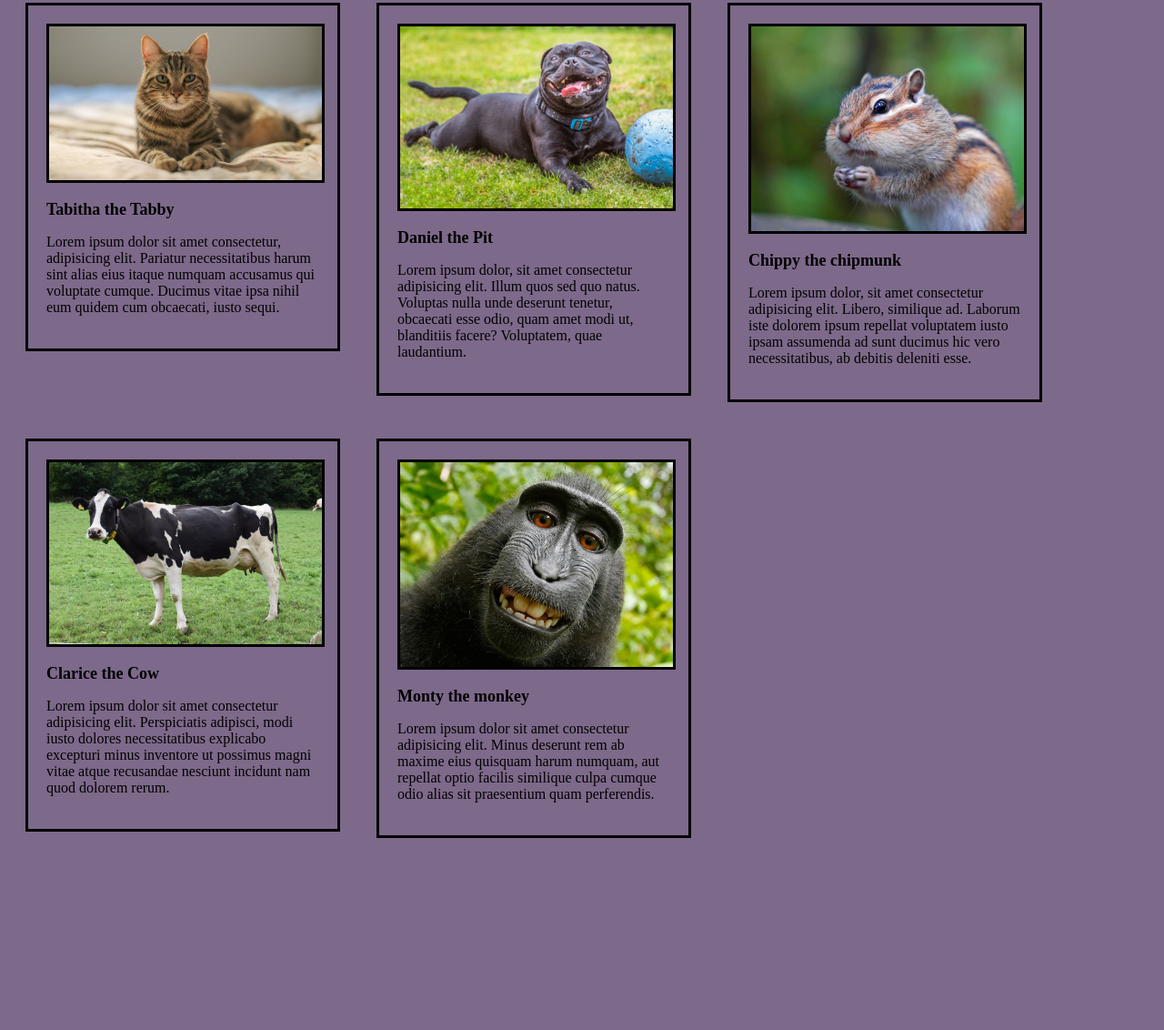
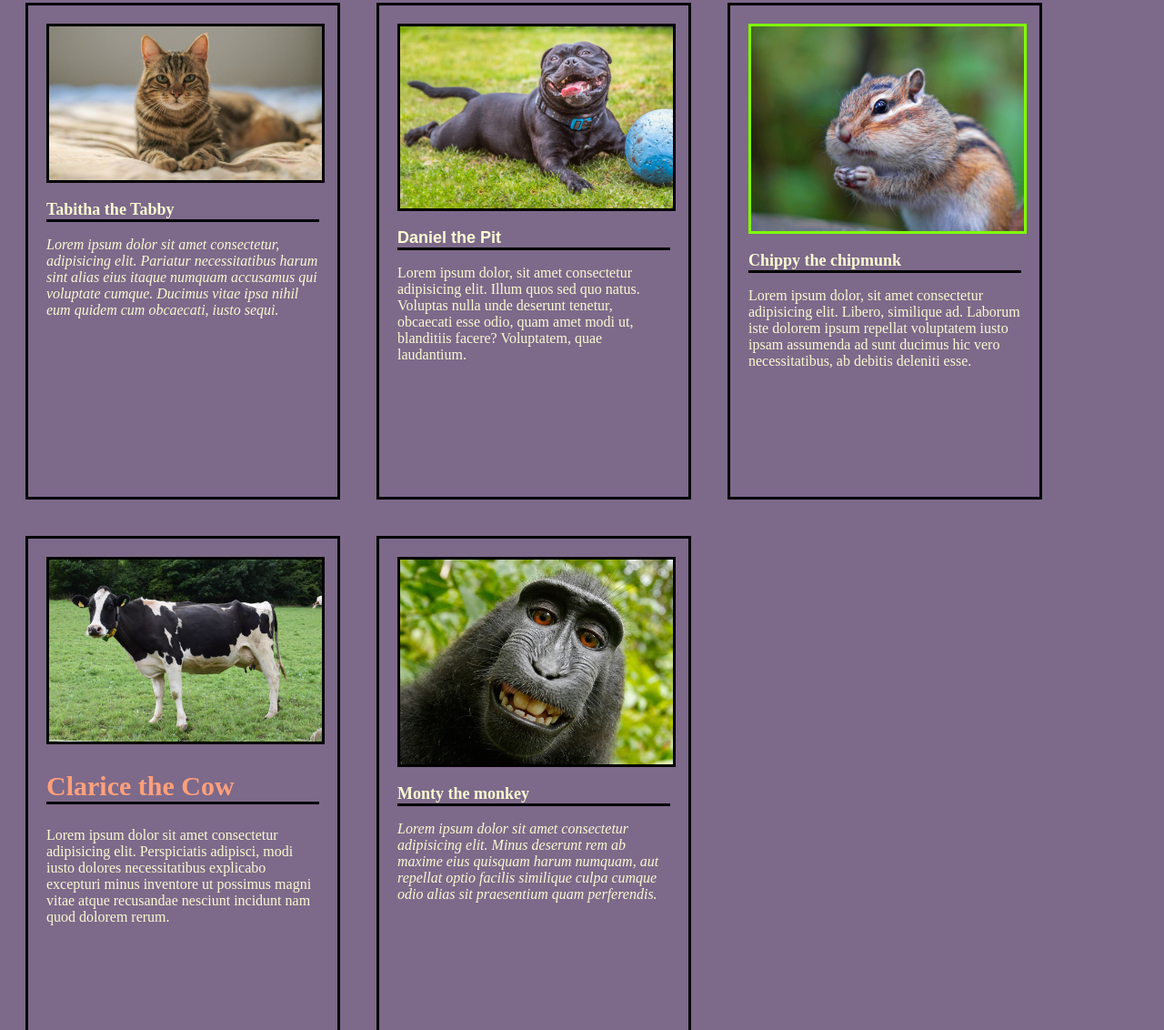
Before and after one commit to CharWeber/animal-shelter, a plain HTML site: page index.html in a window 1280 px wide. Shown: the part 186-1318 px from the top of the page at 91% size. Before the commit the page ends 1127 px from the top, so only its background shows below. Drawn offline with Linux system fonts and the light colour scheme.

Commit message:
add specificity to pet profile p, h2, img tags
Co-authored-by: Benjamin Wilson <benjaminw1030@gmail.com>

```diff
--- a/css/styles.css
+++ b/css/styles.css
@@ -2,6 +2,7 @@ body{
   background-color: rgb(125, 105, 138);
   font-family:'Times New Roman', Times, serif;
   text-align:center;
+  color: lightgoldenrodyellow;
 }
 img {
   width: 300px;
@@ -13,26 +14,32 @@ h2{
   font-size:large;
 }
 .cat p{
-
+  font-style: italic;
 }
 .dog h2{
-
+  font-family: arial;
 }
 .monkey p{
-
+  font-style: italic;
 }
 .cow h2{
-
+  font-size: 30px;
+  color: lightsalmon;
 }
 .chipmunk img{
-
+  border-color:chartreuse;
 }
 .column{
   float: left;
   width: 300px;
+  height: 500px;
   margin: 20px;
   border: black;
   border-style: solid;
   padding: 20px;
   text-align: left;
 }
+
+.column h2 {
+  border-bottom: solid black;
+}
--- a/index.html
+++ b/index.html
@@ -28,7 +28,7 @@
     <h2>Clarice the Cow</h2>
     <p>Lorem ipsum dolor sit amet consectetur adipisicing elit. Perspiciatis adipisci, modi iusto dolores necessitatibus explicabo excepturi minus inventore ut possimus magni vitae atque recusandae nesciunt incidunt nam quod dolorem rerum.</p>
   </div>
-  <div class="cow column">
+  <div class="monkey column">
     <img src="img/monkey.jpg" alt="a monkey taking a selfie">
     <h2>Monty the monkey</h2>
     <p>Lorem ipsum dolor sit amet consectetur adipisicing elit. Minus deserunt rem ab maxime eius quisquam harum numquam, aut repellat optio facilis similique culpa cumque odio alias sit praesentium quam perferendis.</p>
```
